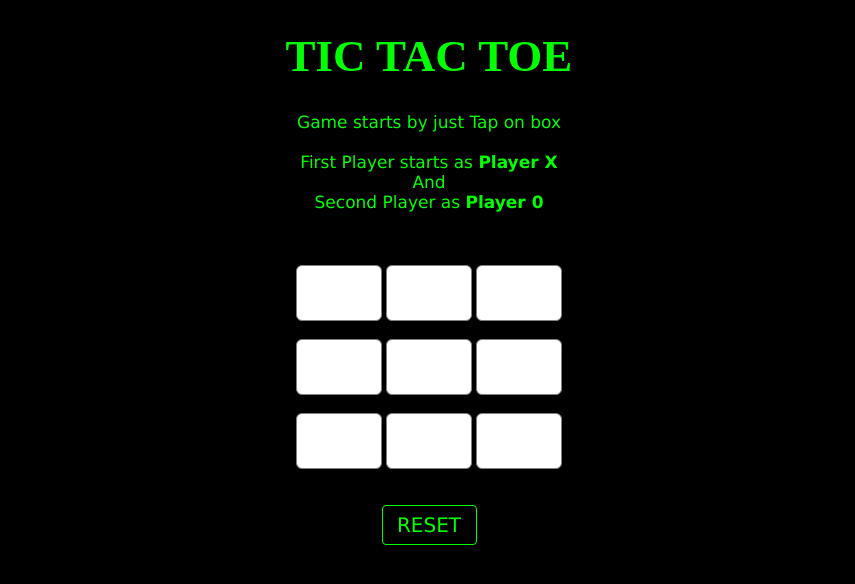
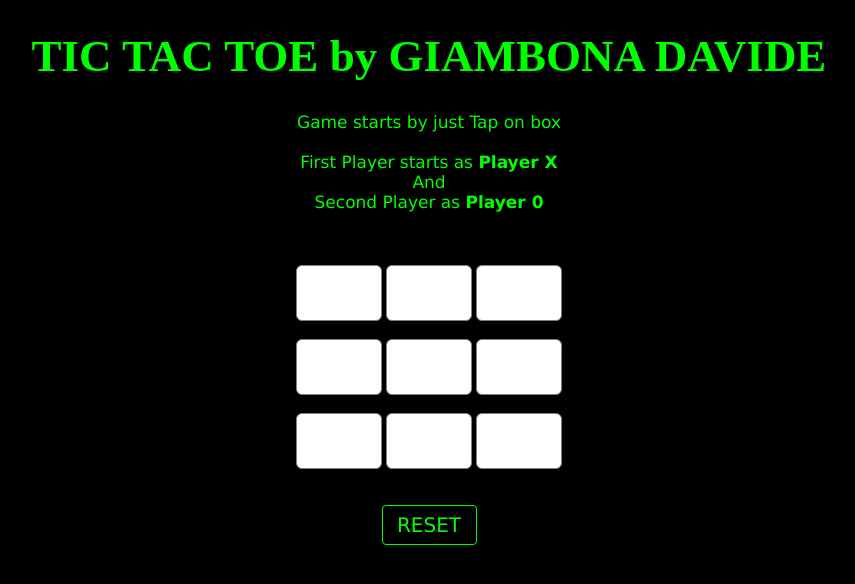
Before and after one commit to davidegiambona/tic-tac-toe, a plain HTML site: page index.html in a window 1280 px wide. Shown: the whole page, without its empty margins (211-1066 px from the left). Drawn offline with Linux system fonts and the light colour scheme.

Commit message:
Update index.html

```diff
--- a/index.html
+++ b/index.html
@@ -14,7 +14,7 @@
 
 <body>
     <div id="main">
-        <h1>TIC TAC TOE</h1>
+        <h1>TIC TAC TOE by GIAMBONA DAVIDE</h1>
 
         <!-- Game Instructions -->
         <p id="ins">Game starts by just Tap on
```
